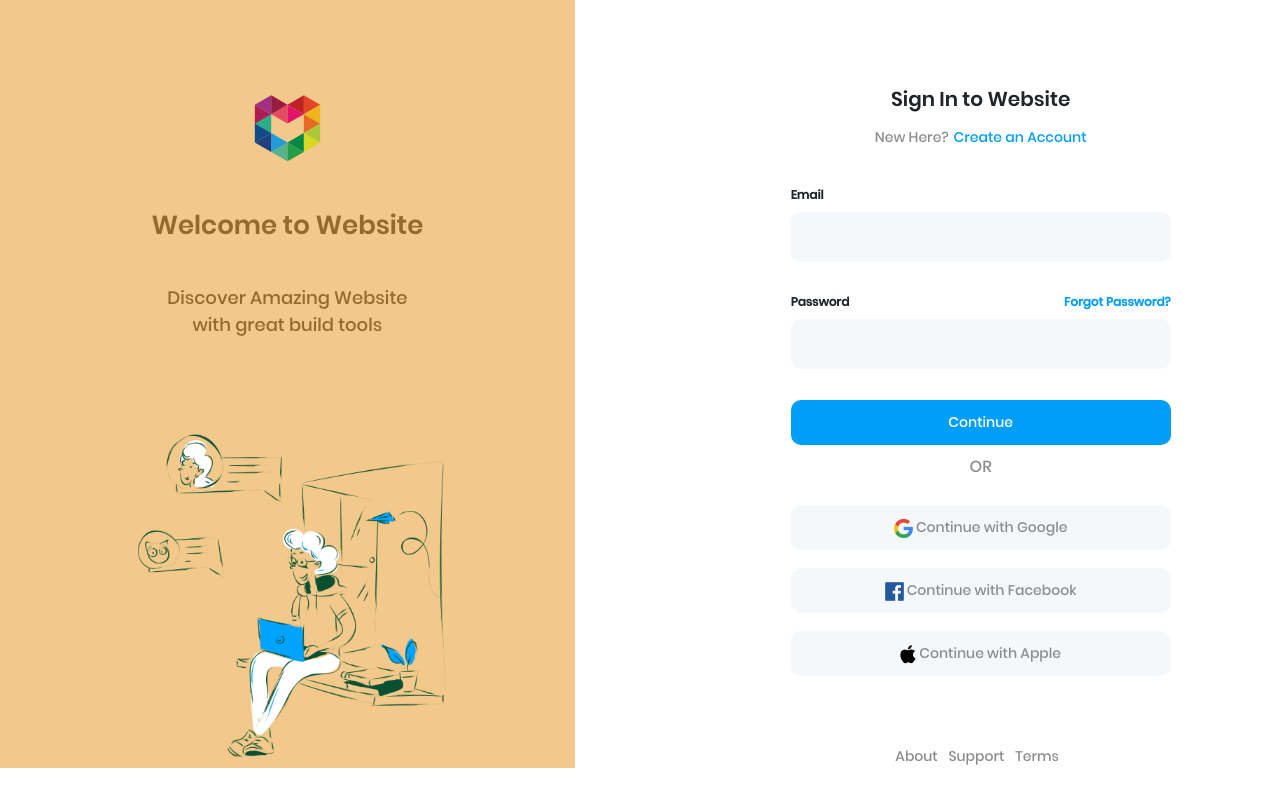
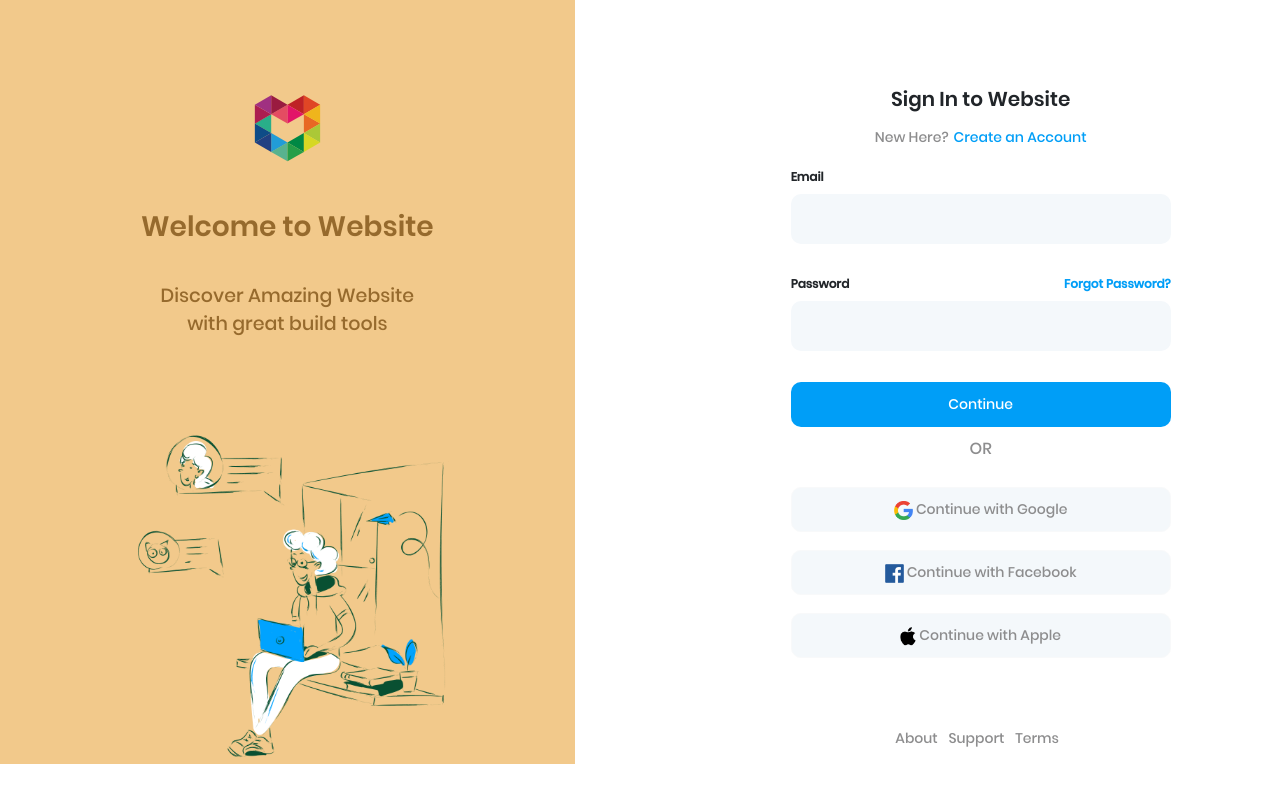
Before and after one commit to nat-gette/test_page_ticktruck, a plain HTML site: page src/index.html in a window 1280 px wide. Drawn offline with Linux system fonts and the light colour scheme; files whose address does not match are found by name.

Commit message:
resizing

```diff
--- a/src/css/main.css
+++ b/src/css/main.css
@@ -62,8 +62,8 @@
 
 .about__title {
     align-self: center;
-    padding-bottom: 35px;
-    font-size: 26px;
+    padding-bottom: 30px;
+    font-size: 28px;
     font-family: PoppinsSemiBold;
     /* font-weight: bold; */
     color: #966a2d;
@@ -73,7 +73,7 @@
     align-self: center;
     text-align: center;
     padding-bottom: 65px;
-    font-size: 18px;
+    font-size: 19px;
     color: #966a2d;
 }
 
@@ -99,7 +99,7 @@
 .sign-in__create-acc {
     display: flex;
     flex-direction: row;
-    padding-bottom: 18px;
+    padding-bottom: 20gitpx;
     font-size: 14px;
     text-align: center;
 }
```
